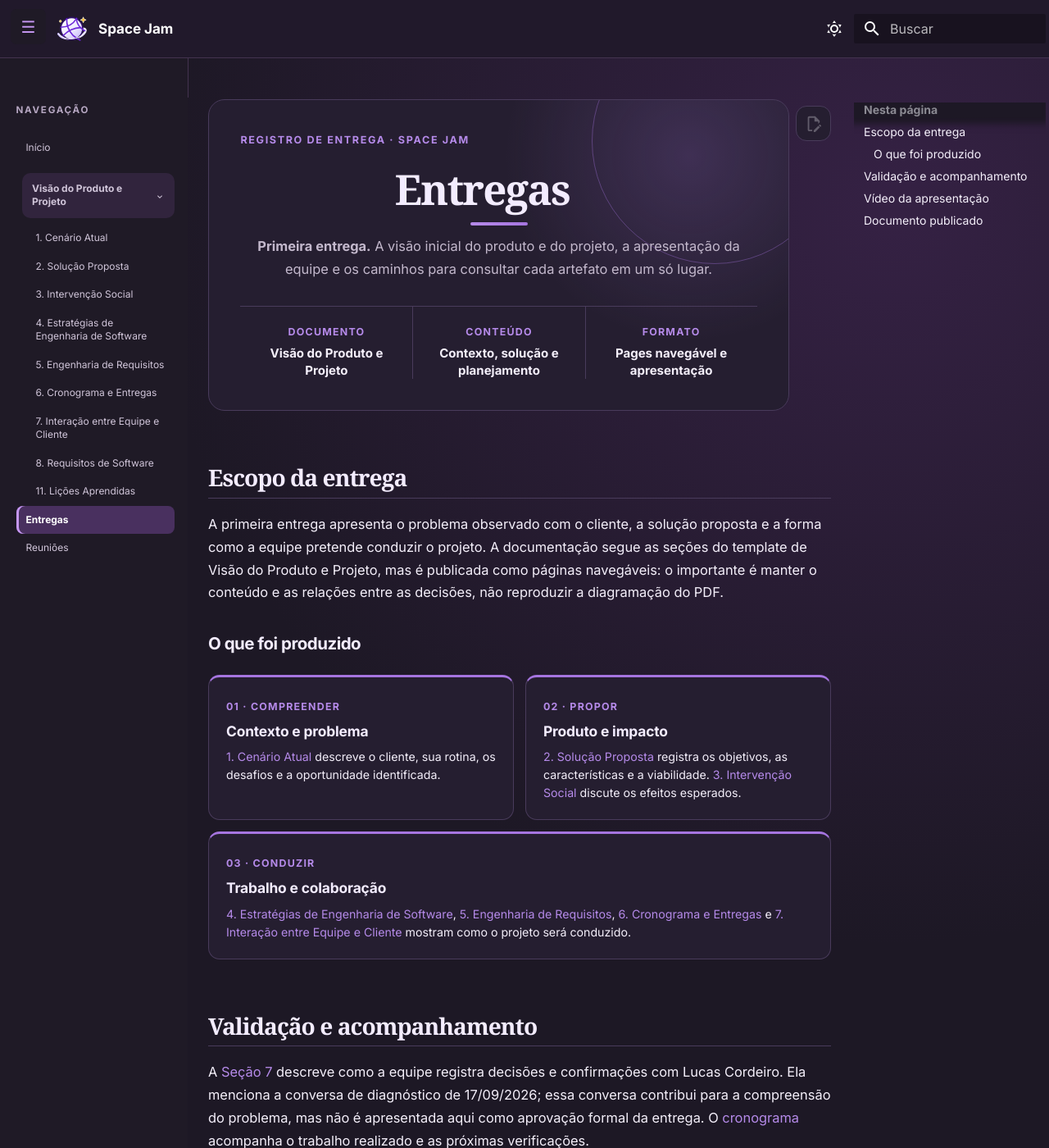
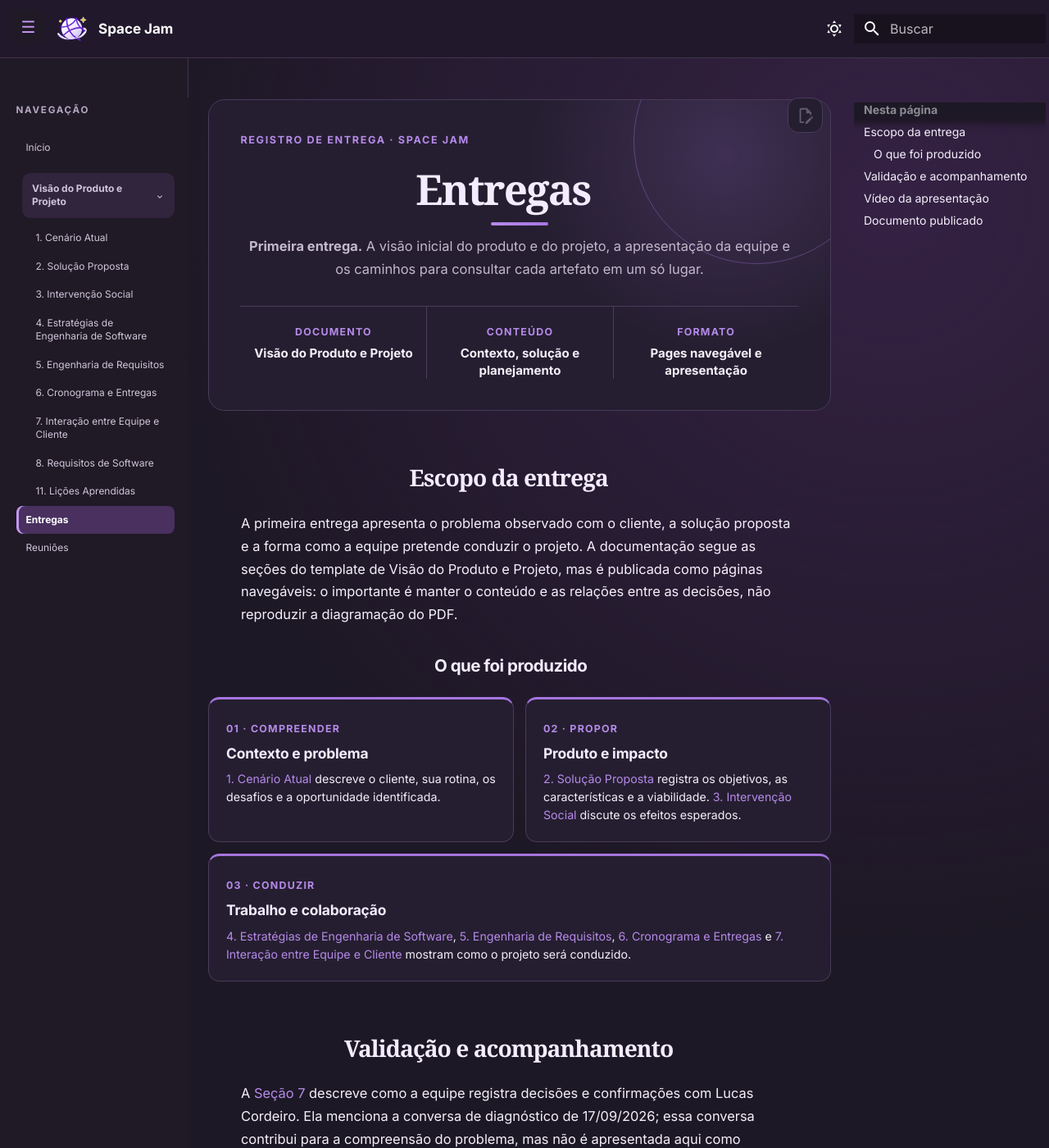
Before and after one commit to mdsreq-fga-unb/REQ-2026.2-T01-SpaceJam, an MkDocs documentation site: the page built from docs/entregas.md, in a window 1280 px wide and 1400 px high. Shown: the whole window at 82% size. Built offline with MkDocs 1.6.1 and Material for MkDocs 9.7.7, drawn with Linux system fonts in a browser that asks for light colours; comment, search, counter and statistics services are not loaded.

Commit message:
Centraliza conteudo da pagina de entregas

```diff
--- a/docs/stylesheets/extra.css
+++ b/docs/stylesheets/extra.css
@@ -320,6 +320,42 @@
   margin-inline: auto;
 }
 
+.md-content__inner:has(.sj-delivery-hero) {
+  position: relative;
+}
+
+.md-content__inner:has(.sj-delivery-hero) > .md-content__button {
+  position: absolute;
+  z-index: 2;
+  top: 0.5rem;
+  right: 0.5rem;
+  float: none;
+}
+
+.md-content__inner:has(.sj-delivery-hero) > h2,
+.md-content__inner:has(.sj-delivery-hero) > h3 {
+  max-width: 42rem;
+  margin-inline: auto;
+}
+
+.md-content__inner:has(.sj-delivery-hero) > p {
+  max-width: 34rem;
+  margin-inline: auto;
+}
+
+.md-content__inner:has(.sj-delivery-hero) > h2,
+.md-content__inner:has(.sj-delivery-hero) > h3 {
+  text-align: center;
+}
+
+.md-content__inner:has(.sj-delivery-hero) > h2 {
+  border-bottom: 0;
+}
+
+.md-content__inner:has(.sj-delivery-hero) > p:has(> .sj-delivery-watch) {
+  text-align: center;
+}
+
 .md-typeset {
   color: var(--sj-text);
   font-size: 0.82rem;
@@ -441,6 +477,7 @@
 .sj-delivery-hero {
   position: relative;
   isolation: isolate;
+  width: 100%;
   margin-bottom: 2.7rem;
   padding: clamp(1.4rem, 3vw, 2.4rem);
   overflow: hidden;
@@ -463,6 +500,7 @@
 }
 
 .md-typeset .sj-delivery-eyebrow {
+  padding-right: 3rem;
   margin: 0;
   color: var(--sj-purple-700);
   font-size: 0.63rem;
```
Also changed, not shown: 1 other file.
